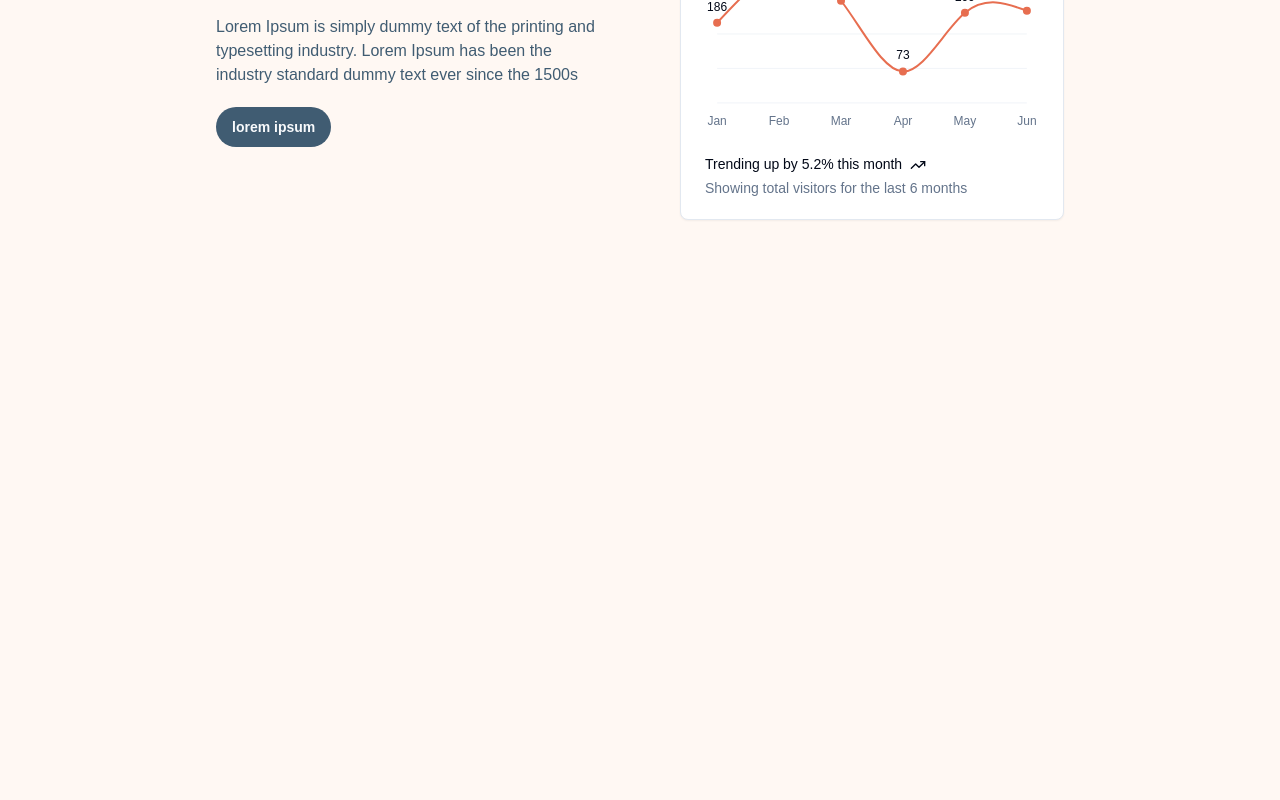
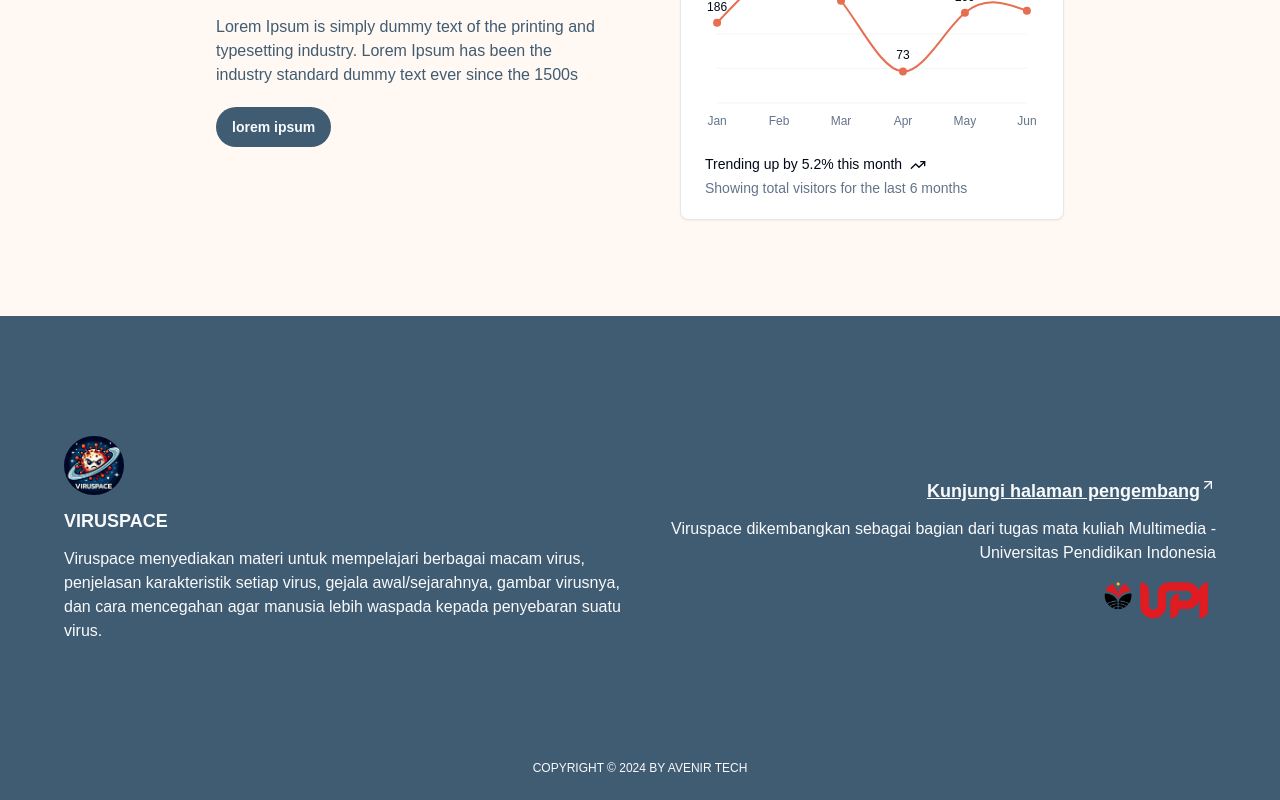
Before and after one commit to dhendisyafaa/viruspace-client, a Next.js app: page / in a window 1280 px wide. Shown: the part 2644-3444 px from the top of the page. Before the commit the page ends 2960 px from the top, so only its background shows below. Built offline with nearby package versions, Linux system fonts and the light colour scheme.

Commit message:
feat: move footer component into layout

```diff
--- a/src/app/layout.tsx
+++ b/src/app/layout.tsx
@@ -2,6 +2,7 @@ import type { Metadata } from "next";
 import localFont from "next/font/local";
 import "./globals.css";
 import NavbarComponent from "@/components/NavbarComponent";
+import FooterComponent from "@/components/FooterComponent";
 
 const geistSans = localFont({
   src: "./fonts/GeistVF.woff",
@@ -30,7 +31,8 @@ export default function RootLayout({
         className={`${geistSans.variable} ${geistMono.variable} antialiased`}
       >
         <NavbarComponent />
-        <main className="">{children}</main>
+        <main>{children}</main>
+        <FooterComponent />
       </body>
     </html>
   );
```
Also changed, not shown: src/components/FooterComponent.tsx (+0 -24 lines).
